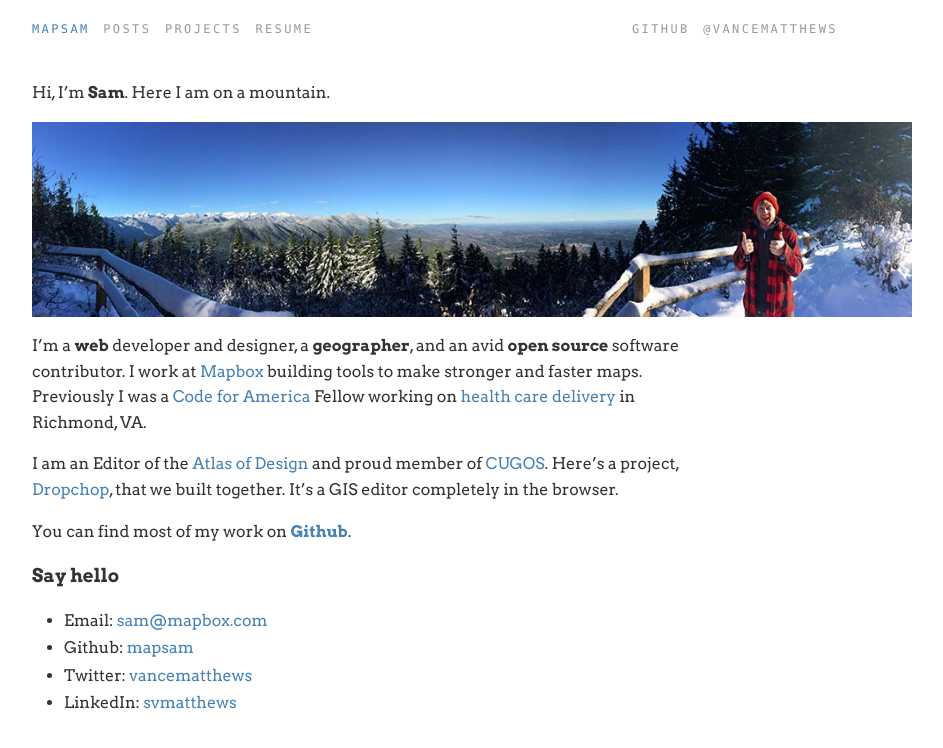
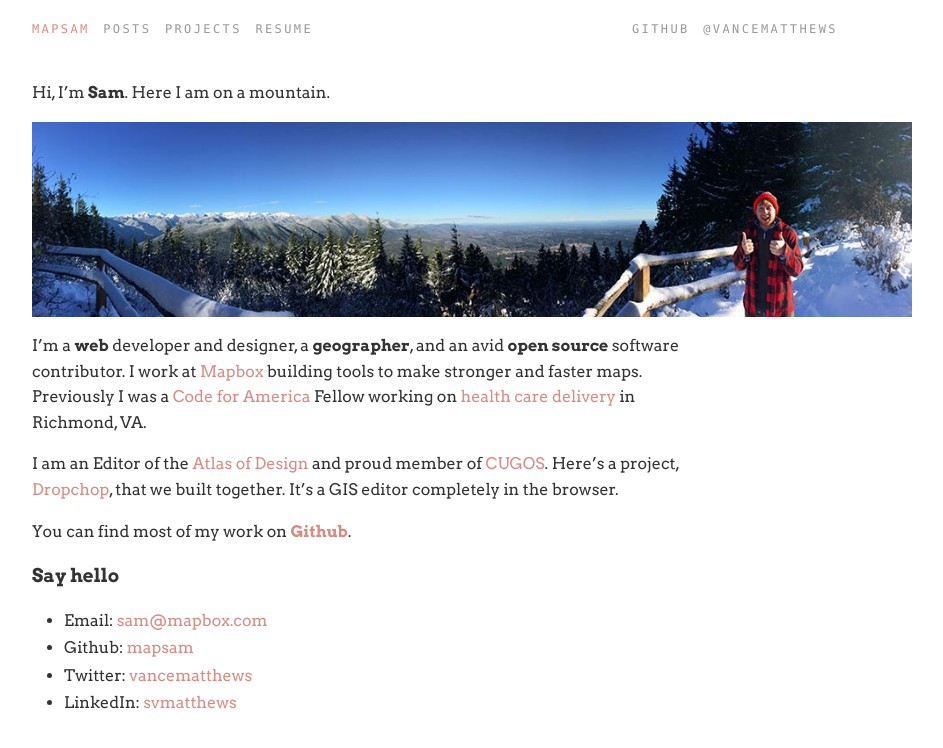
Before and after one commit to mapsam/mapsam.github.io, a Jekyll site: the page built from index.md, in a window 1280 px wide. Shown: the top 748 px of the page, without its empty margins (200-1143 px from the left). Built offline with Jekyll 4.4.1, drawn with Linux system fonts in a browser that asks for light colours; nearby versions of some CDN libraries.

Commit message:
time for pink

```diff
--- a/css/mapsam.scss
+++ b/css/mapsam.scss
@@ -7,7 +7,7 @@ $font-sub: 'Source Code Pro', Menlo, Consolas, Monaco, monospace;
 $max-width: 55em;
 $read-width: 650px;
 
-$blue: #4682B4;
+$main-color: #da8c83;
 $dark-grey: #333;
 $light-grey: #f6f6f6;
 $grey: #c0c0c0;
@@ -38,7 +38,7 @@ p {
 
 a {
 	text-decoration:none;
-	color: $blue;
+	color: $main-color;
 }
 
 article {
@@ -61,7 +61,7 @@ article {
 
   a:hover {
   	color:$light-grey;
-  	background-color: $blue;
+  	background-color: $main-color;
   }
 
   aside {
@@ -122,7 +122,7 @@ nav {
         letter-spacing:.2em;
 
         &.current {
-          color: $blue;
+          color: $main-color;
         }
 
         &:hover {
@@ -239,7 +239,7 @@ article {
     }
 
     &:hover {
-      background: $blue;
+      background: $main-color;
       color:$light-grey;
 
       .date {
```
